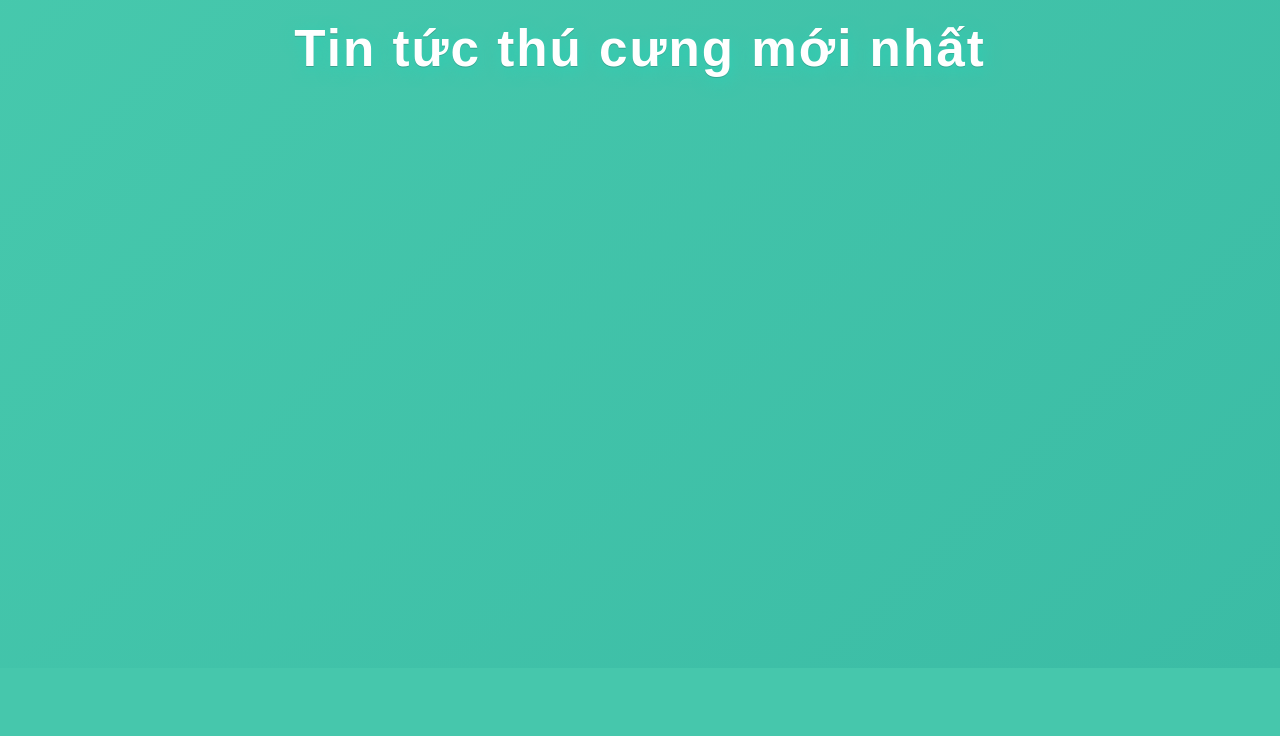
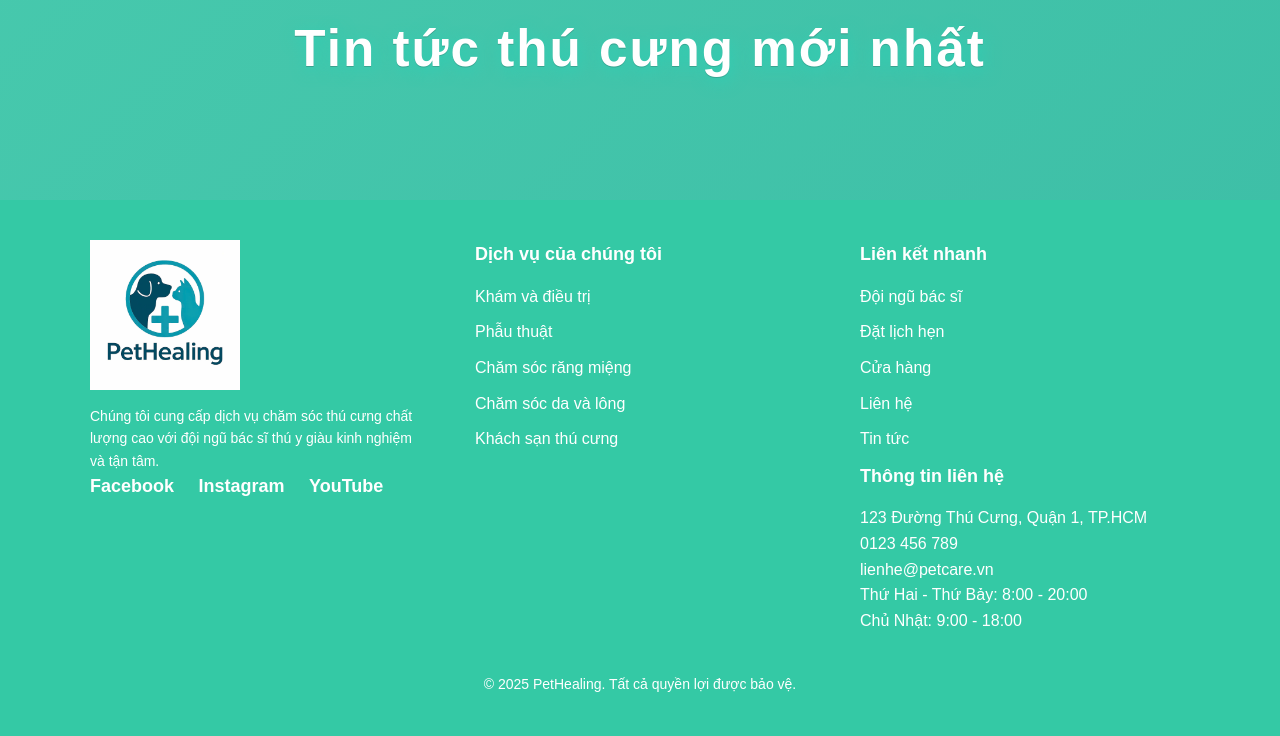
Before and after one commit to tuyenhk05/PetHealing, a PHP site: page /news.php in a window 1280 px wide. Shown: the part 132-868 px from the top of the page. Before the commit the page ends 211 px from the top, so only its background shows below. Run offline with PHP 8.4, Linux system fonts and the light colour scheme; data that the repository does not hold is empty.

Commit message:
Update news.php

```diff
--- a/public/news.php
+++ b/public/news.php
@@ -45,3 +45,54 @@ include('../includes/header.php');
     </main>
 </body>
 </html>
+ <footer class="footer">
+    <div class="container">
+        <div class="footer-left">
+            <div class="footer-logo">
+                <a href="index.php">
+                    <img src="../assets/image/logo.jpg" alt="PetHealing Logo">
+                </a>
+                <p>Chúng tôi cung cấp dịch vụ chăm sóc thú cưng chất lượng cao với đội ngũ bác sĩ thú y giàu kinh nghiệm và tận tâm.</p>
+            </div>
+            <div class="footer-social">
+                <a href="https://www.facebook.com/tuyen.ne.359">Facebook</a>
+                <a href="#">Instagram</a>
+                <a href="#">YouTube</a>
+            </div>
+        </div>
+
+        <div class="footer-center">
+            <h3>Dịch vụ của chúng tôi</h3>
+            <ul>
+                <li><a href="services.php">Khám và điều trị</a></li>
+                <li><a href="services.php">Phẫu thuật</a></li>
+                <li><a href="services.php">Chăm sóc răng miệng</a></li>
+                <li><a href="services.php">Chăm sóc da và lông</a></li>
+                <li><a href="services.php">Khách sạn thú cưng</a></li>
+            </ul>
+        </div>
+
+        <div class="footer-right">
+            <h3>Liên kết nhanh</h3>
+            <ul>
+                <li><a href="all_doctors.php">Đội ngũ bác sĩ</a></li>
+                <li><a href="appointment.php">Đặt lịch hẹn</a></li>
+                <li><a href="all_products.php">Cửa hàng</a></li>
+
+                <li><a href="about.php">Liên hệ</a></li>
+                <li><a href="news.php">Tin tức</a></li>
+            </ul>
+
+            <h3>Thông tin liên hệ</h3>
+            <p>123 Đường Thú Cưng, Quận 1, TP.HCM</p>
+            <p>0123 456 789</p>
+            <p>lienhe@petcare.vn</p>
+            <p>Thứ Hai - Thứ Bảy: 8:00 - 20:00</p>
+            <p>Chủ Nhật: 9:00 - 18:00</p>
+        </div>
+    </div>
+
+    <div class="footer-bottom">
+        <p>&copy; 2025 PetHealing. Tất cả quyền lợi được bảo vệ.</p>
+    </div>
+</footer>
```
